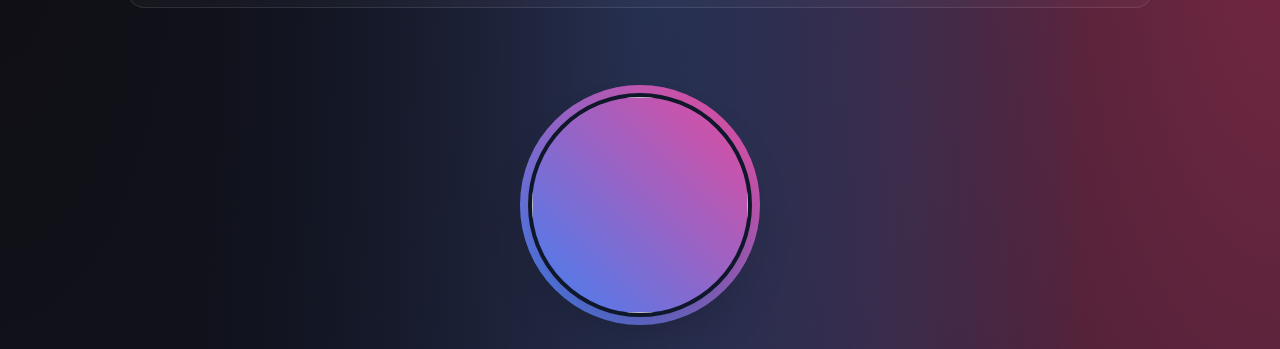
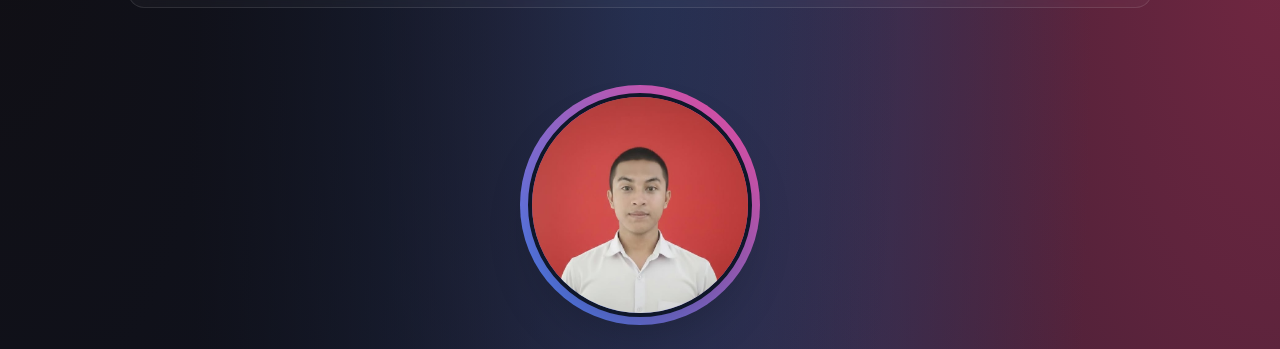
Before and after one commit to zavinisheree/cv-rapi-2, a plain HTML site: page index.html in a window 1280 px wide. Shown: the part 70-419 px from the top of the page. Drawn offline with nearby package versions, Linux system fonts and the light colour scheme.

Commit message:
cv rafi fix

```diff
--- a/index.html
+++ b/index.html
@@ -86,7 +86,7 @@
             <div class="floating mb-8">
                 <div class="profile-ring">
                     <div class="w-44 h-44 md:w-56 md:h-56 rounded-full overflow-hidden border-4 border-slate-900 shadow-2xl">
-                        <img src="624030057_658170890687538_380520288383772533_n.jpg alt="Rafi Nadhir Muzhaffar" class="w-full h-full profile-img">
+                        <img src="624030057_658170890687538_380520288383772533_n.jpg" alt="Rafi Nadhir Muzhaffar" class="w-full h-full profile-img">
                     </div>
                 </div>
             </div>
```
